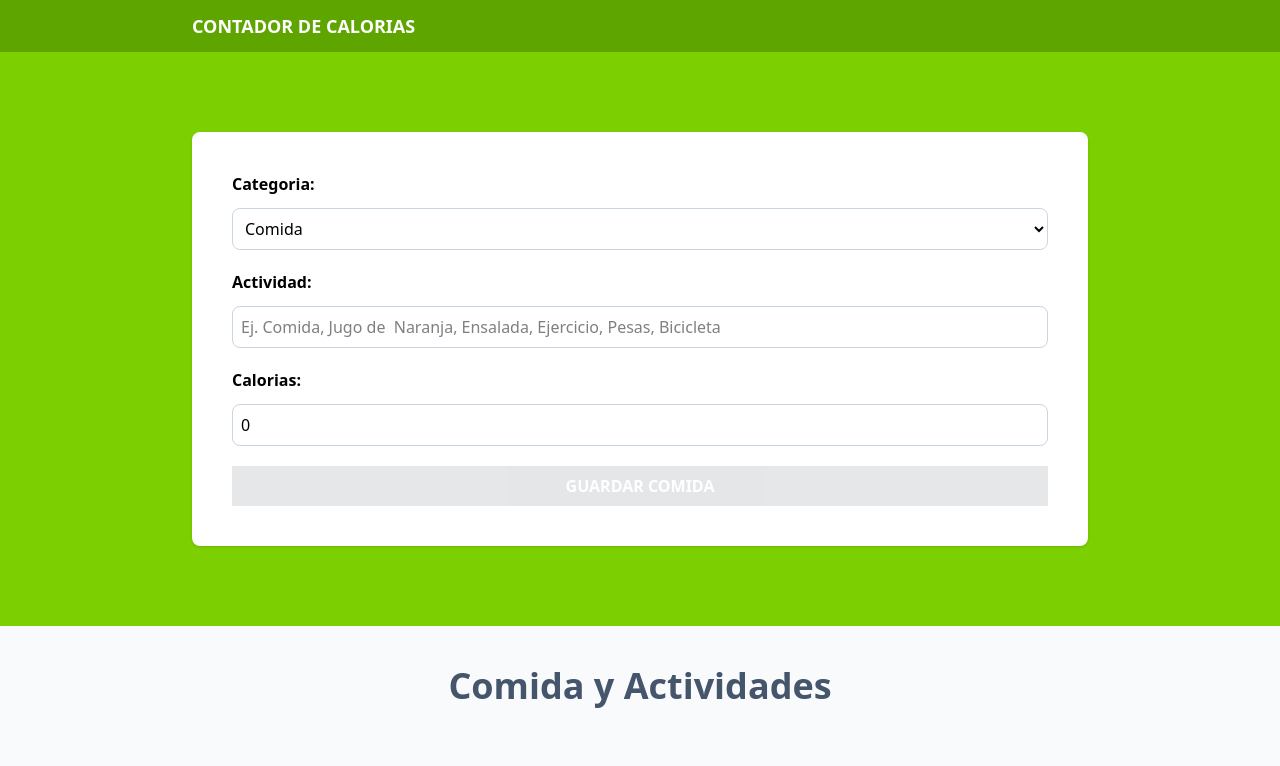
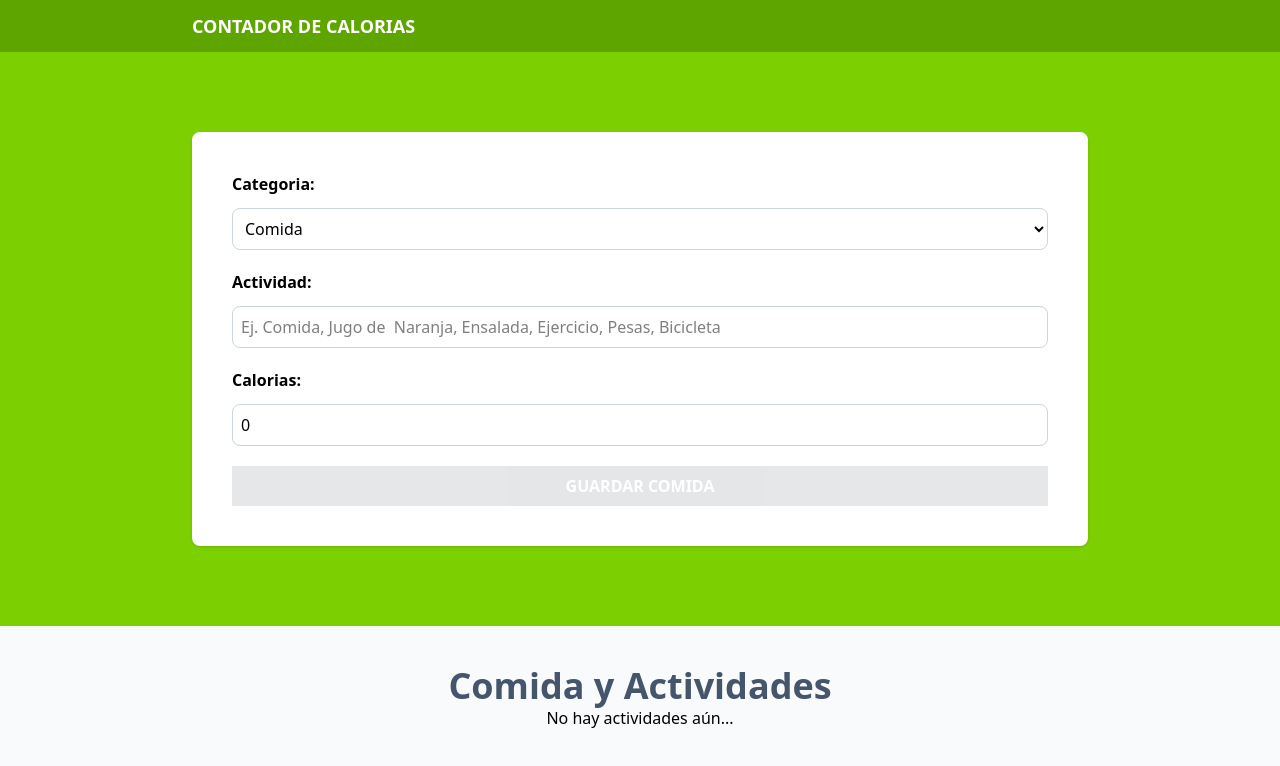
Before and after one commit to jhofrandev/calorie-tracker, a React (Vite) app: page / in a window 1280 px wide. Shown: the top 766 px of the page. Built offline with nearby package versions, Linux system fonts and the light colour scheme.

Commit message:
localStorage

```diff
--- a/src/App.tsx
+++ b/src/App.tsx
@@ -1,10 +1,14 @@
-import { useReducer } from "react";
+import { useReducer, useEffect } from "react";
 import Form from "./components/Form";
 import { activityReducer, initialState } from "./reducers/activity-reducer";
 import ActivityList from "./components/ActivityList";
 
 function App() {
   const [state, dispatch] = useReducer(activityReducer, initialState);
+
+  useEffect(() => {
+    localStorage.setItem("activities", JSON.stringify(state.activities));
+  }, [state.activities]);
 
   return (
     <>
--- a/src/components/ActivityList.tsx
+++ b/src/components/ActivityList.tsx
@@ -19,13 +19,21 @@
     []
   );
 
+  const isEmptyActivities = useMemo(
+    () => activities.length === 0,
+    [activities]
+  );
+
   return (
     <>
       <h2 className="text-4xl font-bold text-slate-600 text-center">
         Comida y Actividades
       </h2>
 
-      {activities.map((activity) => (
+      {isEmptyActivities ? (
+        <p className="text-center">No hay actividades aún...</p>
+      ) : (
+        activities.map((activity) => (
           <div
             key={activity.id}
             className="px-5 py-10 bg-white mt-5 flex justify-between"
@@ -47,7 +55,10 @@
             <div className="flex gap-5 items-center">
               <button
                 onClick={() =>
-                dispatch({ type: "sat-activeId", payload: { id: activity.id } })
+                  dispatch({
+                    type: "sat-activeId",
+                    payload: { id: activity.id },
+                  })
                 }
               >
                 <PencilSquareIcon className="h-8 w-8 text-gray-800" />
@@ -65,7 +76,8 @@
               </button>
             </div>
           </div>
-      ))}
+        ))
+      )}
     </>
   );
 }
--- a/src/reducers/activity-reducer.ts
+++ b/src/reducers/activity-reducer.ts
@@ -10,8 +10,13 @@
   activeId: Activity["id"];
 };
 
+const localStorageActivities = () => {
+  const activities = localStorage.getItem("activities");
+  return activities ? JSON.parse(activities) : [];
+};
+
 export const initialState: ActivityState = {
-  activities: [],
+  activities: localStorageActivities(),
   activeId: "",
 };
 
```
Lines whose indentation alone changed are shown as unchanged.
